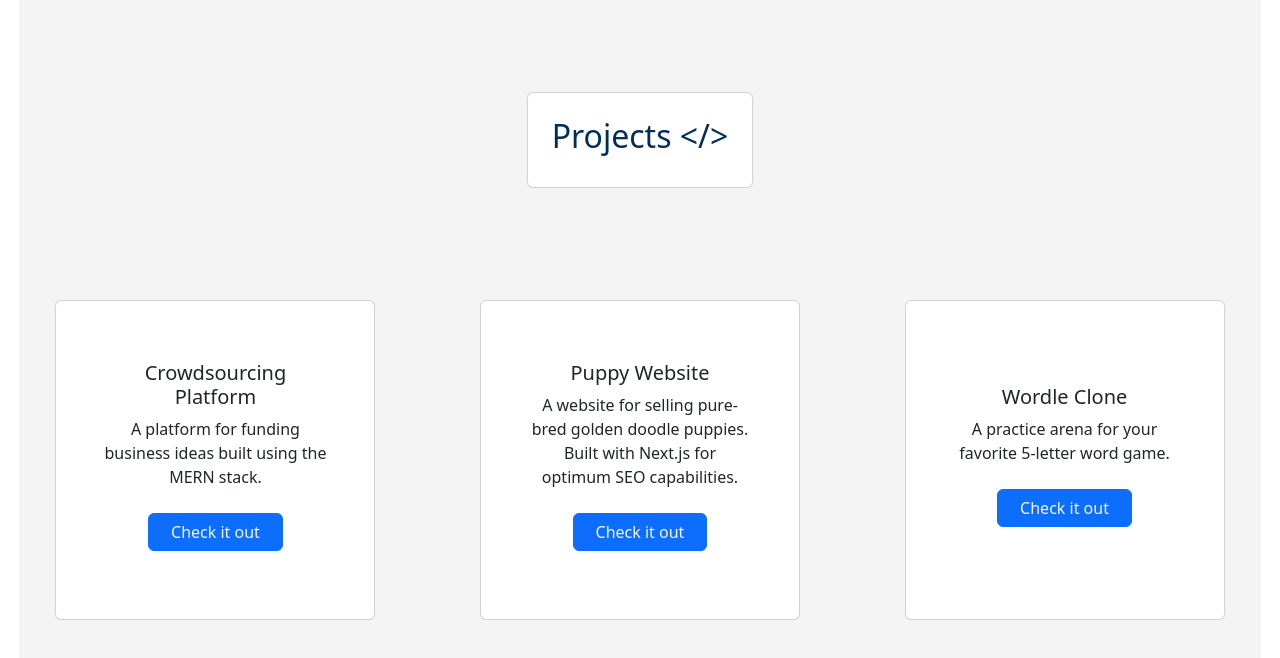
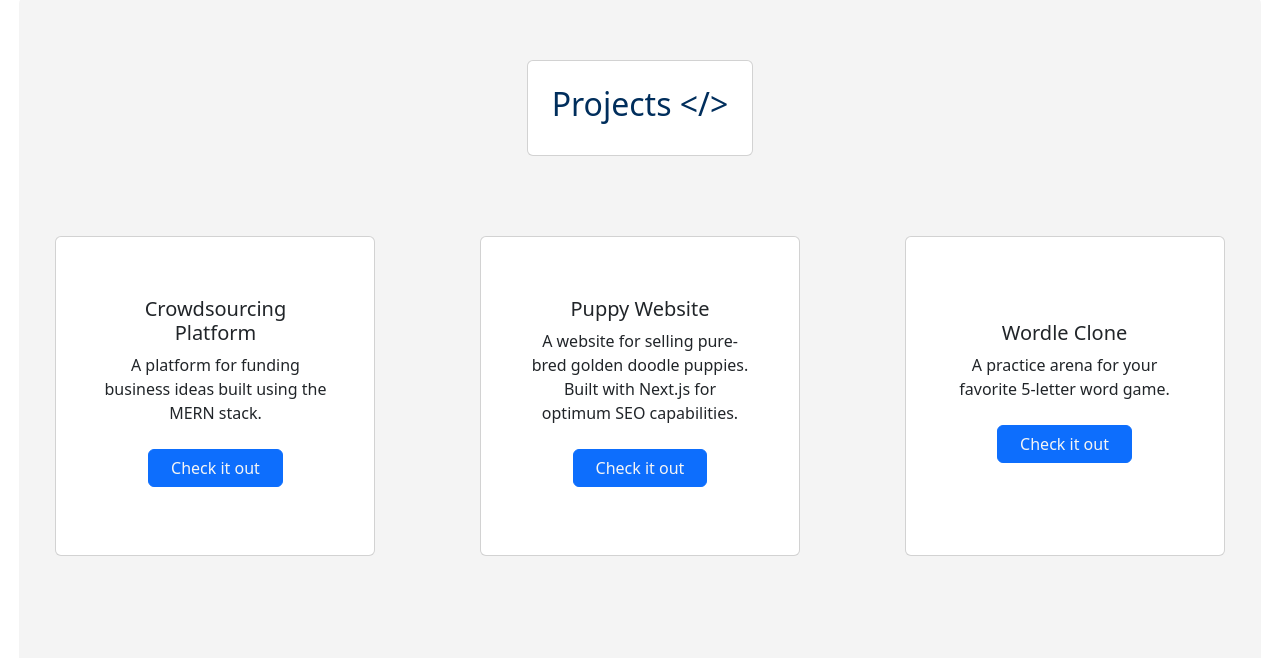
Before and after one commit to j4rola/my-portfolio, a Next.js app: page / in a window 1280 px wide. Shown: the part 826-1484 px from the top of the page. Built offline with nearby package versions, Linux system fonts and the light colour scheme.

Commit message:
adds skills section

```diff
--- a/components/Projects.jsx
+++ b/components/Projects.jsx
@@ -6,8 +6,8 @@ import Link from 'next/link';
 
 function Projects() {
   return (
-    <div id='projects' className='flexy py-5 gray rounded-1' style={{ width: '97vw'  }}>
-        <Card className='my-5'>
+    <div id='projects' className='flexy py-5 gray rounded-3' style={{ width: '97vw'  }}>
+        <Card className='my-3'>
             <Card.Text className='text-center'>
                 <h2 className='text-blue p-4 '>{'Projects  </>'}</h2>
             </Card.Text>
--- a/pages/index.js
+++ b/pages/index.js
@@ -1,5 +1,6 @@
 import Head from 'next/head';
 import NavBar from '../components/NavBar';
+import Skills from '../components/Skills';
 import { Fade } from '@mui/material';
 import Link from 'next/link';
 import Image from 'next/image'
@@ -45,13 +46,14 @@ export default function Home() {
 
       <div className='flexy'>
 
+        <Fade in timeout={{ enter: 3000 }}>
         <div className='flexy small-custom-card d-md-none'>
 
-          <GiPineapple className='pineapple' size={75}></GiPineapple>
+          <GiPineapple className='pineapple mb-2 mt-2' size={75}></GiPineapple>
 
 
 
-          <h1 className='my-3 text-blue text-center'>
+          <h1 className='my-4 text-blue text-center'>
             Full Stack Web Solutions
           </h1>
           <p className='text-center'>I specialize in building solutions for small businesses that help them run more efficiently, and reach more people.</p>
@@ -59,6 +61,7 @@ export default function Home() {
           <Link href="mailto:jmfroula@gmail.com"><Button className='btn-primary'>Hire Me</Button></Link>
 
         </div>
+        </Fade>
       </div>
 
 
@@ -72,6 +75,14 @@ export default function Home() {
         </div>
       </section>
 
+      <div className='ghost-y-100'></div>
+
+      <section>
+        <Skills></Skills>
+      </section>
+
+      <div className='ghost-y-100'></div>
+
     </div>
   )
 }
```
